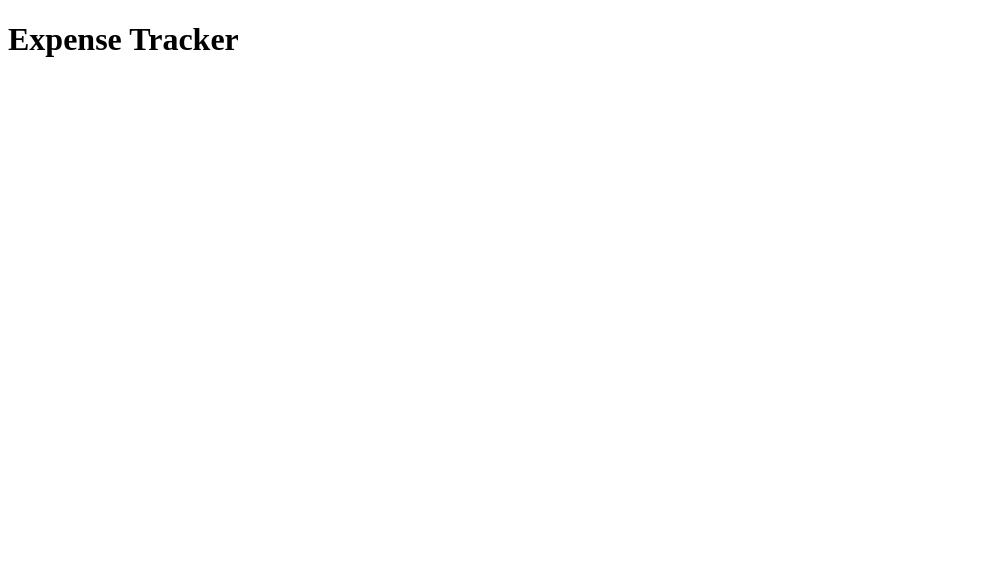
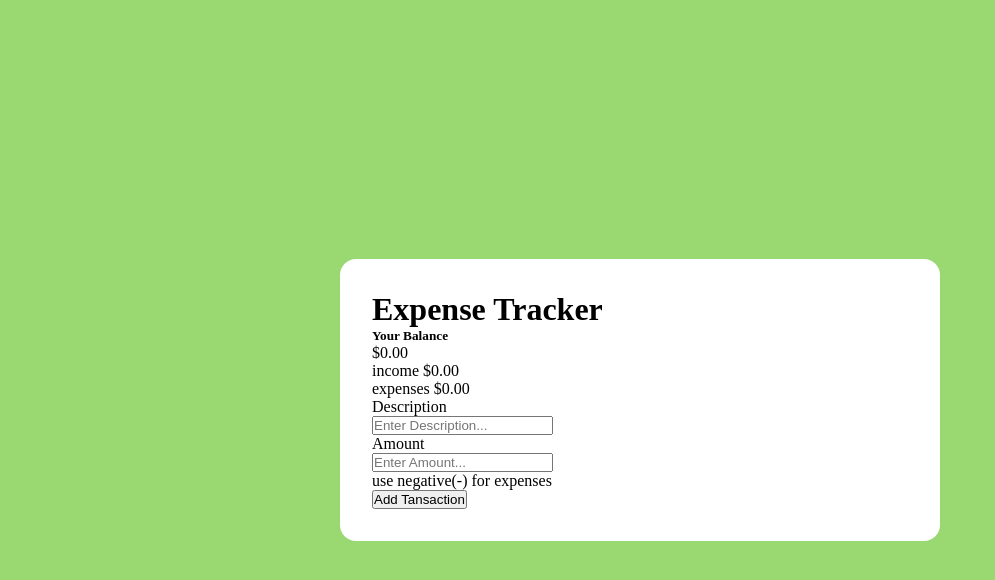
Before and after one commit to kareem-381/Website-Development-Projects, a plain HTML site: page Expense Tracker/index.html in a window 1280 px wide. Shown: the whole page, without its empty margins (0-995 px from the left). Drawn offline with Linux system fonts and the light colour scheme.

Commit message:
HTML CSS added in expense Tracker

```diff
--- a/Expense Tracker/index.html
+++ b/Expense Tracker/index.html
@@ -7,7 +7,48 @@
     <link rel="stylesheet" href="style.css">
 </head>
 <body>
-    <h1>Expense Tracker</h1>
+
+    <div class="container">
+
+        <h1>Expense Tracker</h1>
+
+         <!-- Balance Container -->
+        <div class = "balance-container">
+            <h5 id = "your-balance">Your Balance</h5>
+            <p> $0.00</p>
+            <div class = "income-div">
+
+                <p> income <span>$0.00</span></p>
+            </div>
+            <div class = "expense-div">
+                <p>expenses <span>$0.00</span></p>
+            </div>
+        </div>
+
+         <!-- Transaction Container -->
+        <div class = "transaction-container">
+
+        </div>
+
+
+         <!-- Description Container -->
+        <div class="description-container">
+
+        <p>Description</p>
+        <input type="text" name="description" id="description" placeholder="Enter Description...">
+        <p>Amount</p>
+        <input type="text" name = "amount" id="amount" placeholder="Enter Amount...">
+        <p>use negative(-) for expenses</p>
+
+        <button>Add Tansaction</button>
+
+        </div>
+
+
+
+
+    </div>
+
     <script src="script.js"></script>
 </body>
 </html>
--- a/Expense Tracker/style.css
+++ b/Expense Tracker/style.css
@@ -0,0 +1,23 @@
+*{
+    padding: 0;
+    margin: 0;
+    box-sizing: border-box;
+}
+
+body{
+    background-color: #9AD872;
+    display: flex;
+    align-items: center;
+    justify-content: center;
+    min-height: 100vh;
+}
+
+.container
+{
+    background-color: #fff;
+    width: 100%;
+    max-width: 600px;
+    padding: 2rem;
+    border-radius: 1rem;
+
+}
```
